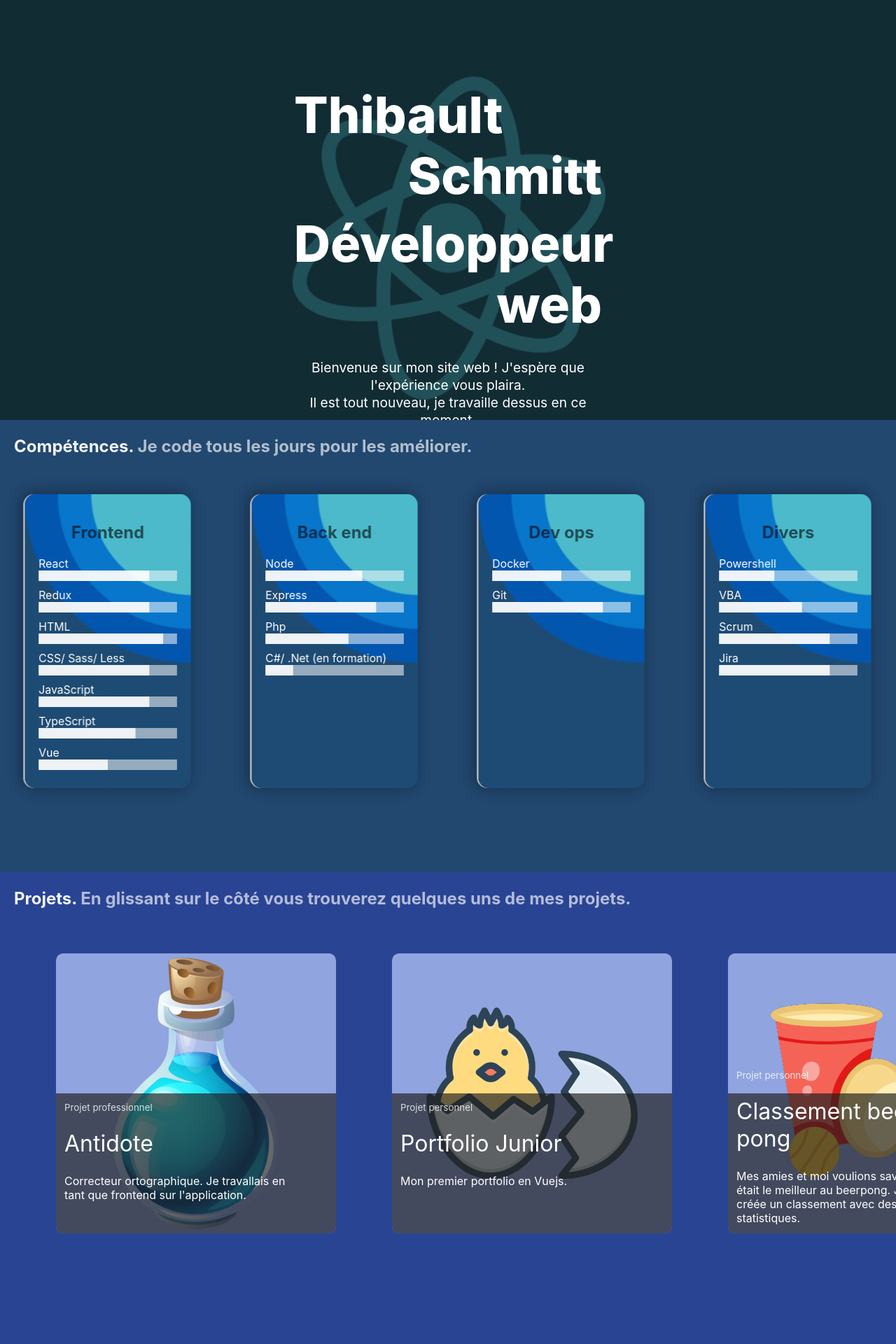
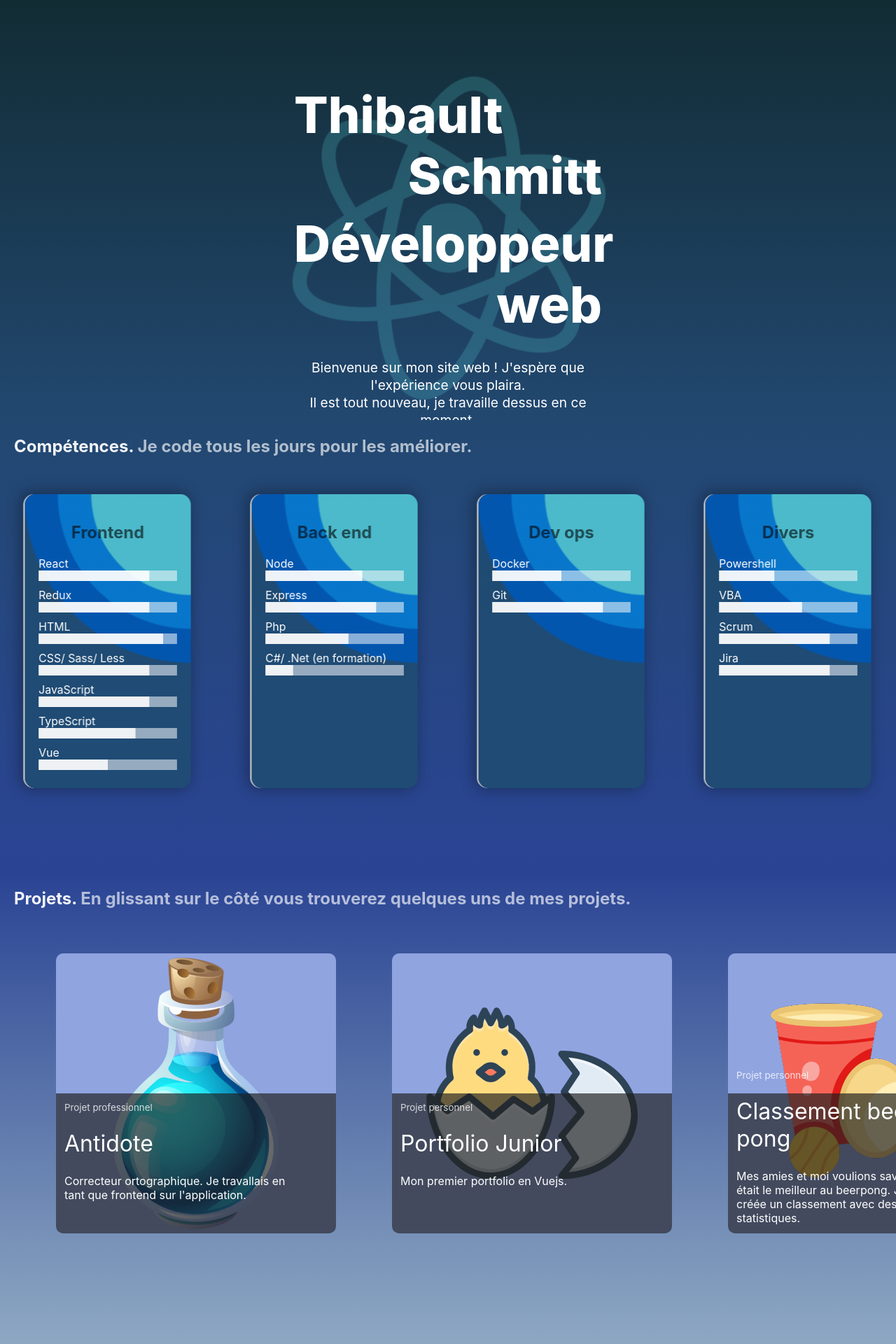
Before and after one commit to TiboLeFreapon/portifolio-actuel, a React (Create React App) app: page / in a window 1280 px wide. Shown: the top 1920 px of the page at 70% size. Built offline with nearby package versions, Linux system fonts and the light colour scheme.

Commit message:
Changerment fond dégradé.

```diff
--- a/src/style/Variable.scss/VariablesCouleurs.scss
+++ b/src/style/Variable.scss/VariablesCouleurs.scss
@@ -1,7 +1,7 @@
-$fond-acc: #122C34;
-$fond-competence: #224870;
-$fond-projet: #2A4494;
-$fond-experience: #8EA8C3;
+$fond-acc: linear-gradient(#122C34, #224870);
+$fond-competence: linear-gradient(#224870, #2A4494);
+$fond-projet: linear-gradient(#2A4494, #8EA8C3);
+$fond-experience: linear-gradient(#8EA8C3, #27A592);
 $fond-contact: #27A592;
 
 
--- a/src/style/pageAccueil.scss
+++ b/src/style/pageAccueil.scss
@@ -7,7 +7,7 @@
     overflow: hidden;
     display: flex;
     justify-content: center;
-    background-color: $fond-acc;
+    background: $fond-acc;
     color: white;
     .panneau-acc {
         max-width: 80%;
--- a/src/style/pageComp.scss
+++ b/src/style/pageComp.scss
@@ -2,7 +2,7 @@
 
 
 .page-comp {
-    background-color: $fond-competence;
+    background: $fond-competence;
     height: auto;
     padding-bottom: 100px;
     .contenu-comp {
--- a/src/style/pageContact.scss
+++ b/src/style/pageContact.scss
@@ -2,7 +2,7 @@
 
 .page-contact {
     padding: 20px 0 100px 0;
-    background-color: $fond-contact;
+    background: $fond-contact;
 
     .text-exp {
 
--- a/src/style/pageExp.scss
+++ b/src/style/pageExp.scss
@@ -2,7 +2,7 @@
 
 
 .page-experiences {
-    background-color: $fond-experience;
+    background: $fond-experience;
     padding: 20px 0 100px 0;
 
     .text-exp {
--- a/src/style/pageProjet.scss
+++ b/src/style/pageProjet.scss
@@ -2,7 +2,7 @@
 
 
 .projets {
-    background-color: $fond-projet;
+    background: $fond-projet;
     padding-bottom: 100px;
 
     .transition1 {
```
